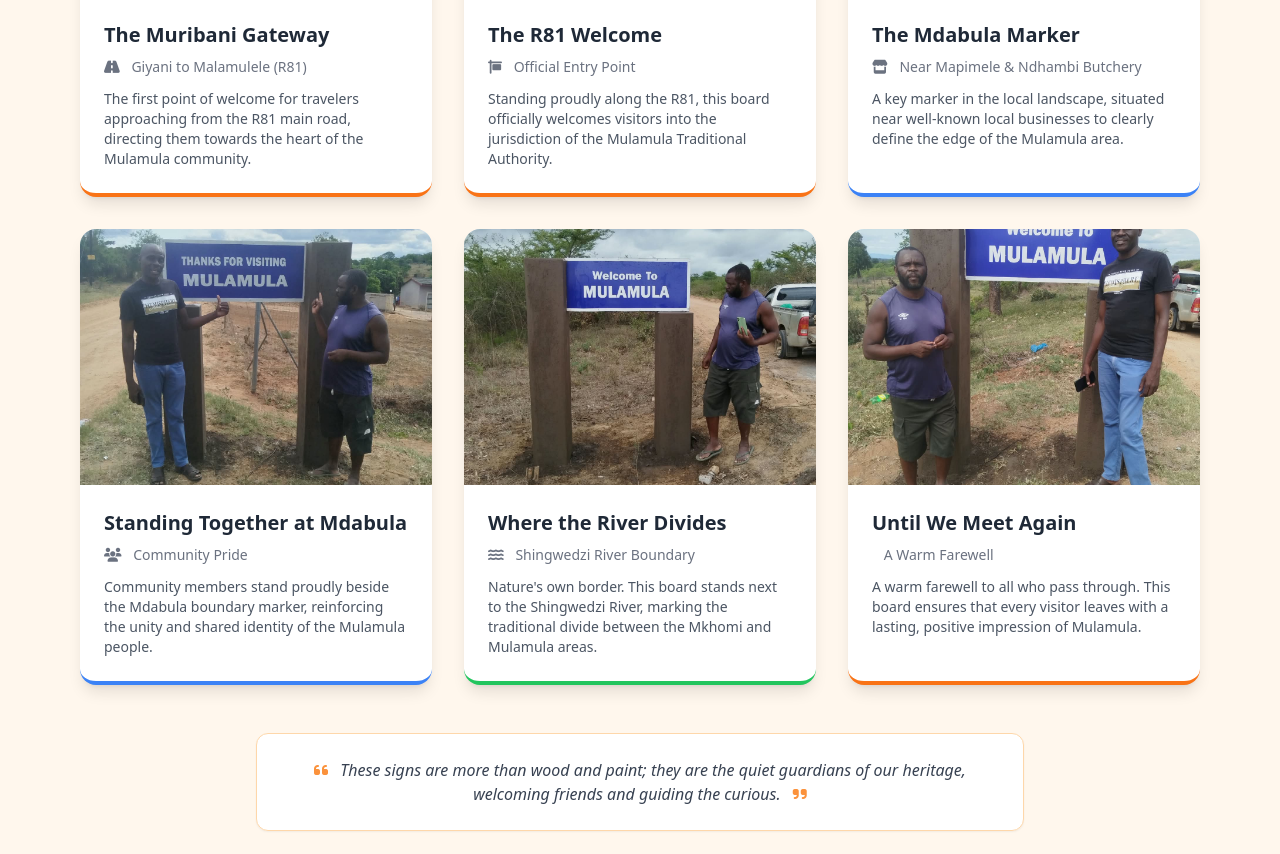
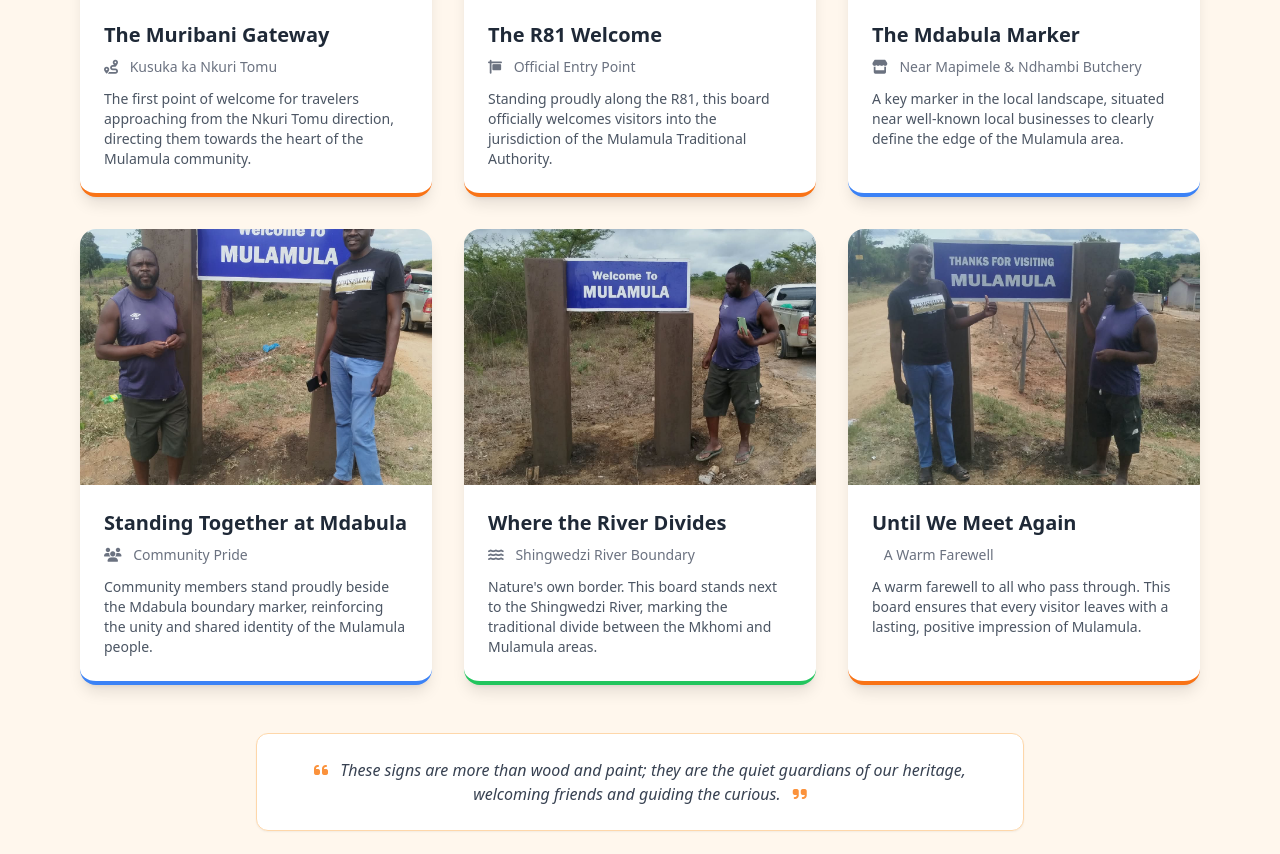
Before and after one commit to ValoyItech/mulamula, a plain HTML site: page community.html in a window 1280 px wide. Shown: the part 4113-4967 px from the top of the page. Drawn offline with nearby package versions, Linux system fonts and the light colour scheme; some icons are missing.

Commit message:
Add files via upload

```diff
--- a/community.html
+++ b/community.html
@@ -641,8 +641,8 @@ function closeMobileSidebar() {
           </div>
           <div class="p-6">
             <h3 class="text-xl font-bold text-gray-800 mb-2">The Muribani Gateway</h3>
-            <p class="text-sm text-gray-500 mb-3"><i class="fas fa-road mr-2"></i> Giyani to Malamulele (R81)</p>
-            <p class="text-gray-600 text-sm">The first point of welcome for travelers approaching from the R81 main road, directing them towards the heart of the Mulamula community.</p>
+            <p class="text-sm text-gray-500 mb-3"><i class="fas fa-route mr-2"></i> Kusuka ka Nkuri Tomu</p>
+            <p class="text-gray-600 text-sm">The first point of welcome for travelers approaching from the Nkuri Tomu direction, directing them towards the heart of the Mulamula community.</p>
           </div>
         </div>
 
@@ -673,7 +673,7 @@ function closeMobileSidebar() {
         <!-- Board 4: Mudabula 2 (Group) -->
         <div class="bg-white rounded-2xl shadow-lg overflow-hidden group border-b-4 border-blue-500 hover:shadow-2xl transition-all duration-300" data-aos="fade-up" data-aos-delay="250">
           <div class="relative h-64 overflow-hidden">
-            <img src="images/mudabula2.jpeg" alt="Community at the Mdabula Boundary" class="w-full h-full object-cover transform group-hover:scale-110 transition-transform duration-500">
+            <img src="images/WhatsApp Image 2026-11-17 at 10.51.15.jpeg" alt="Community at the Mdabula Boundary" class="w-full h-full object-cover transform group-hover:scale-110 transition-transform duration-500">
           </div>
           <div class="p-6">
             <h3 class="text-xl font-bold text-gray-800 mb-2">Standing Together at Mdabula</h3>
@@ -697,7 +697,7 @@ function closeMobileSidebar() {
         <!-- Board 6: Final Group (Thanks for Visiting) -->
         <div class="bg-white rounded-2xl shadow-lg overflow-hidden group border-b-4 border-orange-500 hover:shadow-2xl transition-all duration-300" data-aos="fade-up" data-aos-delay="350">
           <div class="relative h-64 overflow-hidden">
-            <img src="images/WhatsApp Image 2026-11-17 at 10.51.15.jpeg" alt="Thanks for Visiting Mulamula" class="w-full h-full object-cover transform group-hover:scale-110 transition-transform duration-500">
+            <img src="images/mudabula2.jpeg" alt="Thanks for Visiting Mulamula" class="w-full h-full object-cover transform group-hover:scale-110 transition-transform duration-500">
           </div>
           <div class="p-6">
             <h3 class="text-xl font-bold text-gray-800 mb-2">Until We Meet Again</h3>
```
